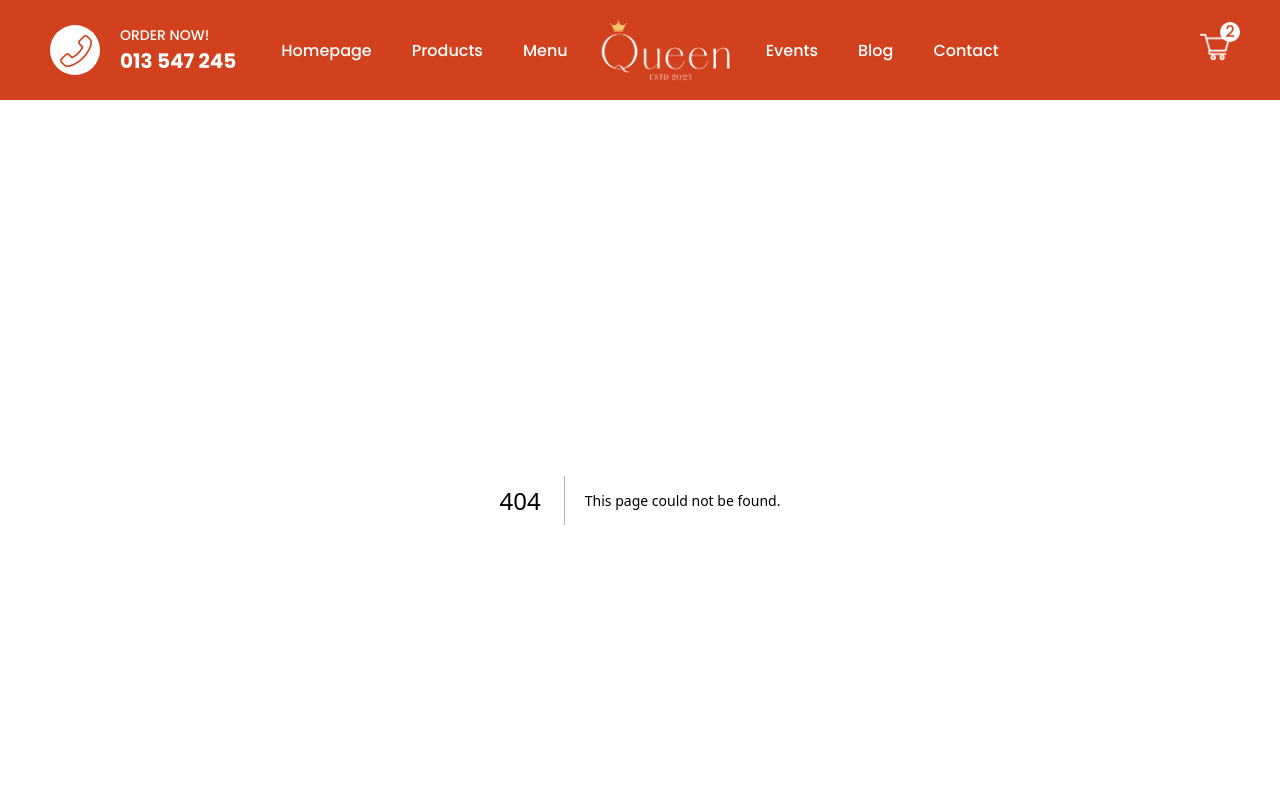
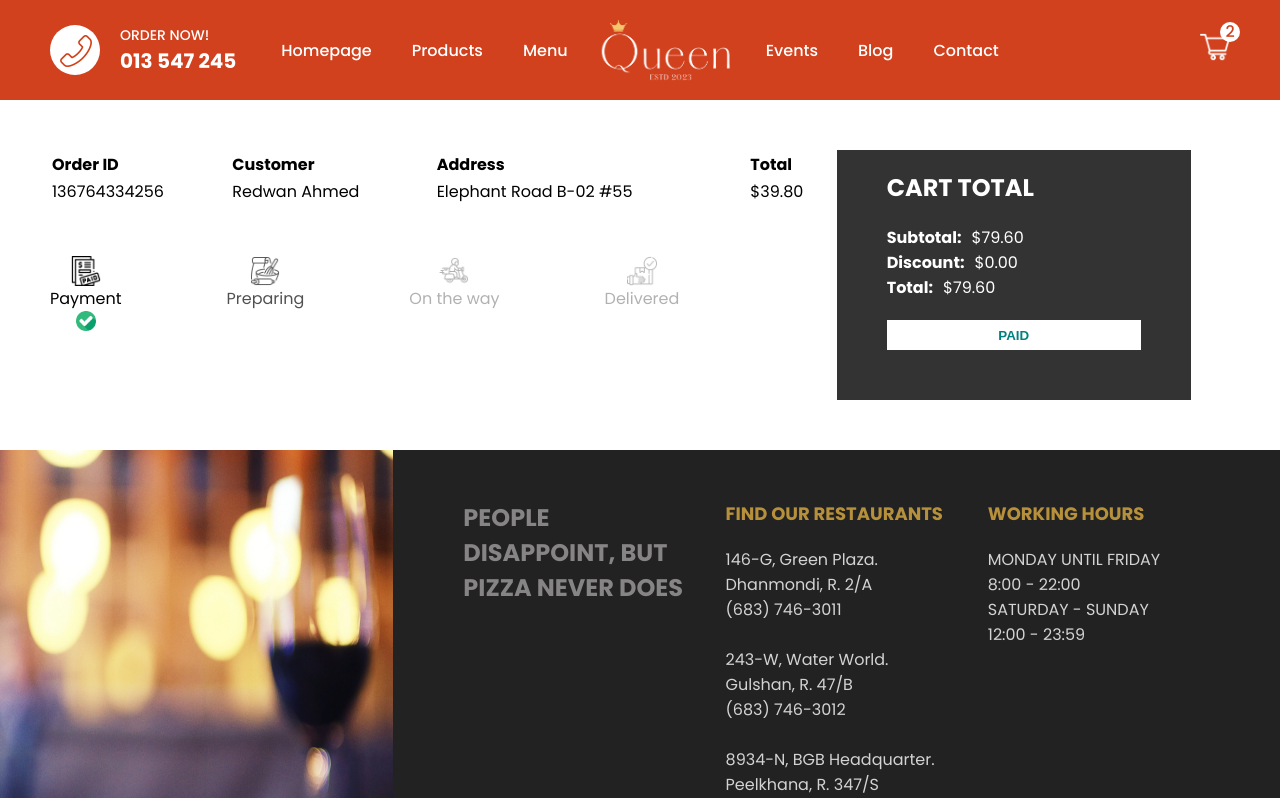
Before and after one commit to Mehedi-bit/Pizza-queen, a Next.js app: page /orders/1 in a window 1280 px wide. Before the commit this address had no page. Shown: the top 798 px of the page. Built offline with nearby package versions, Linux system fonts and the light colour scheme.

Commit message:
Cool order page designed

```diff
--- /dev/null
+++ b/pages/orders/[id].jsx
@@ -0,0 +1,107 @@
+import styles from "@/styles/Order.module.css";
+import Image from "next/image";
+
+const Order = () => {
+  const status = 0;
+
+  const statusClass = (index) => {
+    if (index - status < 1) return styles.done;
+    if (index - status === 1) return styles.inProgress;
+    if (index - status > 1) return styles.undone;
+  };
+  return (
+    <div className={styles.container}>
+      <div className={styles.left}>
+        <div className={styles.row}>
+          <table className={styles.table}>
+            <thead>
+              <tr className={styles.tr}>
+                <th>Order ID</th>
+                <th>Customer</th>
+                <th>Address</th>
+                <th>Total</th>
+              </tr>
+            </thead>
+            <tbody>
+              <tr>
+                <td>
+                  <span className={styles.id}>136764334256</span>
+                </td>
+                <td>
+                  <span className={styles.name}>Redwan Ahmed</span>
+                </td>
+                <td>
+                  <span className={styles.address}>Elephant Road B-02 #55</span>
+                </td>
+                <td>
+                  <span className={styles.total}>$39.80</span>
+                </td>
+              </tr>
+            </tbody>
+          </table>
+        </div>
+        <div className={styles.row}>
+          <div className={statusClass(0)}>
+            <Image src="/img/paid.png" width={30} height={30} alt="" />
+            <span>Payment</span>
+            <div className={styles.checkedIcon}>
+              <Image
+                className={styles.checkedIcon}
+                src="/img/checked.png"
+                width={20}
+                height={20}
+                alt=""
+              />
+            </div>
+          </div>
+          <div className={statusClass(1)}>
+            <Image src="/img/bake.png" width={30} height={30} alt="" />
+            <span>Preparing</span>
+            <div className={styles.checkedIcon}>
+              <Image
+                className={styles.checkedIcon}
+                src="/img/checked.png"
+                width={20}
+                height={20}
+                alt=""
+              />
+            </div>
+          </div>
+          <div className={statusClass(2)}>
+            <Image src="/img/bike.png" width={30} height={30} alt="" />
+            <span>On the way</span>
+            <div className={styles.checkedIcon}>
+              <Image src="/img/checked.png" width={20} height={20} alt="" />
+            </div>
+          </div>
+          <div className={statusClass(3)}>
+            <Image src="/img/delivered.png" width={30} height={30} alt="" />
+            <span>Delivered</span>
+            <div className={styles.checkedIcon}>
+              <Image src="/img/checked.png" width={20} height={20} alt="" />
+            </div>
+          </div>
+        </div>
+      </div>
+      <div className={styles.right}>
+        <div className={styles.wrapper}>
+          <h2 className={styles.title}>CART TOTAL</h2>
+          <div className={styles.totalText}>
+            <b className={styles.totalTextTitle}>Subtotal:</b>$79.60
+          </div>
+          <div className={styles.totalText}>
+            <b className={styles.totalTextTitle}>Discount:</b>$0.00
+          </div>
+          <div className={styles.totalText}>
+            <b className={styles.totalTextTitle}>Total:</b>$79.60
+          </div>
+          <button disabled className={styles.button}>
+            PAID
+          </button>
+        </div>
+      </div>
+    </div>
+  );
+};
+
+export default Order;
--- /dev/null
+++ b/styles/Order.module.css
@@ -0,0 +1,89 @@
+.container {
+  background-color: #fff;
+  padding: 50px;
+  display: flex;
+}
+
+.left {
+  flex: 2;
+}
+
+.table {
+  width: 100%;
+  text-align: left;
+  margin-bottom: 50px;
+}
+
+.row:last-child {
+  width: 80%;
+  display: flex;
+  justify-content: space-between;
+}
+
+.done {
+  display: flex;
+  flex-direction: column;
+  align-items: center;
+}
+
+.inProgress {
+  display: flex;
+  flex-direction: column;
+  align-items: center;
+  animation: inProgress 1s ease infinite alternate;
+}
+
+@keyframes inProgress {
+  from {
+    opacity: 0;
+  }
+  to {
+    opacity: 1;
+  }
+}
+
+.undone {
+  display: flex;
+  flex-direction: column;
+  align-items: center;
+  opacity: 0.3;
+}
+
+.undone .checkedIcon,
+.inProgress .checkedIcon {
+  display: none;
+}
+
+.right {
+  flex: 1;
+}
+
+.wrapper {
+  width: 90%;
+  max-height: 300px;
+  background-color: #333;
+  color: #fff;
+  padding: 50px;
+  padding-top: 20px;
+  display: flex;
+  flex-direction: column;
+  justify-content: space-between;
+}
+
+.title {
+  padding-bottom: 20px;
+}
+
+.totalTextTitle {
+  margin-right: 10px;
+}
+
+.button {
+  background-color: white;
+  height: 30px;
+  color: teal;
+  font-weight: bold;
+  margin-top: 20px;
+  border: none;
+  cursor: not-allowed;
+}
```
